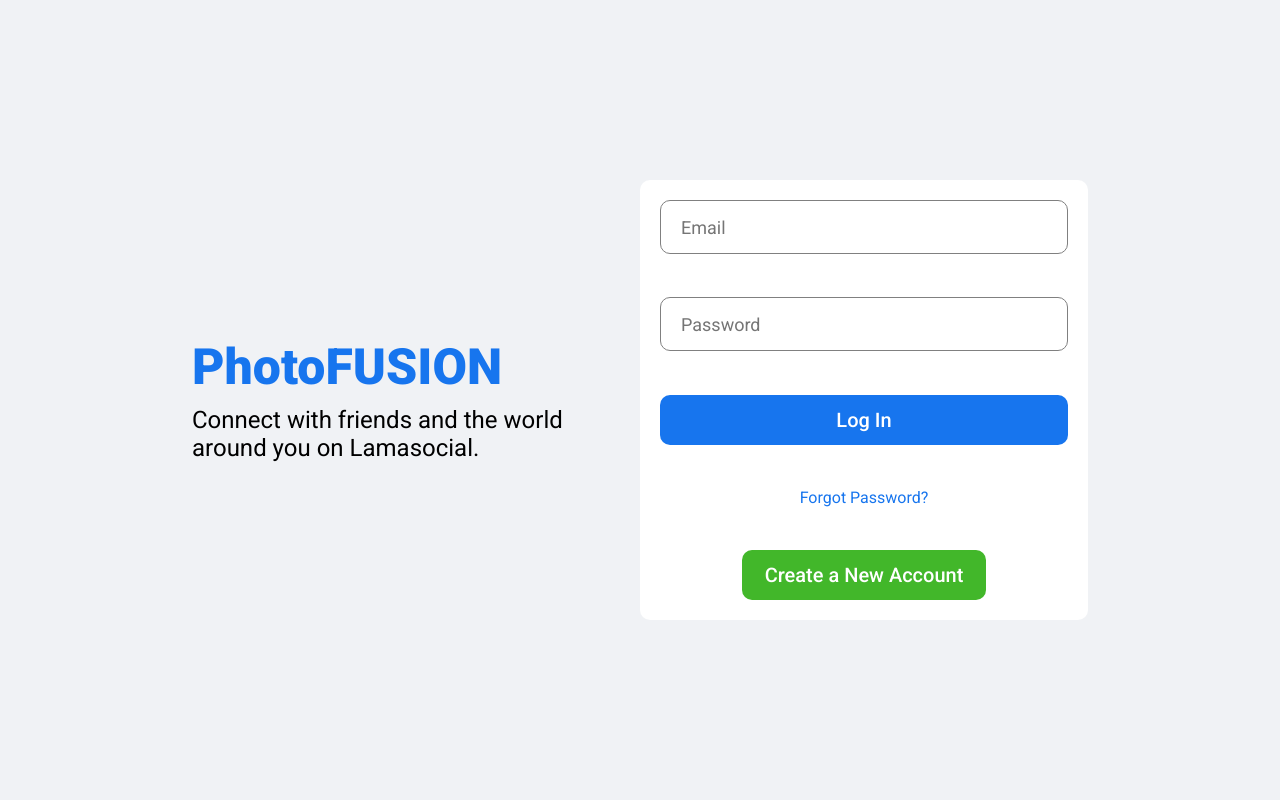
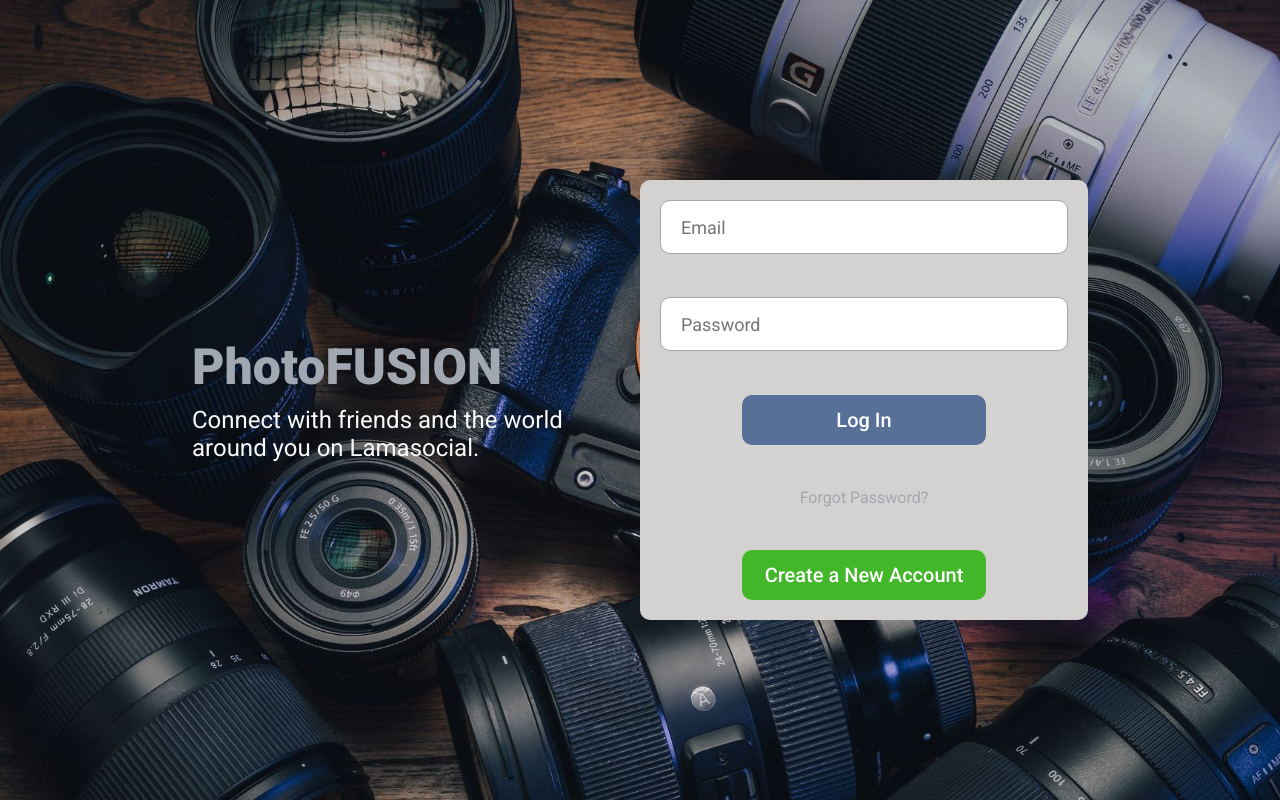
Before and after one commit to amatute19/LP4-REDSOCIAL, a React (Create React App) app in the folder client/: page / in a window 1280 px wide. Both pictures are taken after a click on the button "Log into Account". Built offline with nearby package versions, Linux system fonts and the light colour scheme.

Commit message:
Update css register y login

```diff
--- a/client/src/pages/register/register.css
+++ b/client/src/pages/register/register.css
@@ -1,7 +1,8 @@
 .login {
   width: 100vw;
   height: 100vh;
-  background-color: #f0f2f5;
+  background: url('../../../public/assets/cameras_Fondo.jpg') no-repeat center center fixed;
+  background-size: cover;
   display: flex;
   align-items: center;
   justify-content: center;
@@ -24,53 +25,77 @@
 .loginLogo {
   font-size: 50px;
   font-weight: 800;
-  color: #1775ee;
+  color: #a2a8b1;
   margin-bottom: 10px;
 }
 
 .loginDesc {
   font-size: 24px;
+  color: #f9f9fa;
 }
 
-.loginBox{
+.loginBox {
   height: 400px;
   padding: 20px;
-    background-color: white;
+  background-color: rgb(212, 209, 209);
   border-radius: 10px;
   display: flex;
   flex-direction: column;
   justify-content: space-between;
 }
 
-.loginInput{
+/* Input fields */
+.loginInput {
   height: 50px;
   border-radius: 10px;
-    border: 1px solid gray;
+  border: 1px solid #a2a8b1;
   font-size: 18px;
   padding-left: 20px;
+  transition: background-color 0.3s, border-color 0.3s; /* Smooth transition */
 }
 
-.loginInput:focus{
+.loginInput:focus {
   outline: none;
 }
 
-.loginButton{
+.loginInput:hover {
+  background-color: #f0f0f0; /* Lighten background on hover */
+  border-color: #8a9bb8; /* Change border color on hover */
+}
+
+/* Login button */
+.loginButton {
+  width: 60%;
+  align-self: center;
   height: 50px;
   border-radius: 10px;
   border: none;
-    background-color: #1775ee;
+  background-color: #567097;
   color: white;
   font-size: 20px;
   font-weight: 500;
   cursor: pointer;
+  transition: background-color 0.3s, transform 0.3s; /* Smooth transition */
 }
 
-.loginForgot{
-    text-align: center;
-    color: #1775ee;
+.loginButton:hover {
+  background-color: #5a7098; /* Darken background on hover */
+  transform: scale(1.05); /* Slightly enlarge button on hover */
 }
 
-.loginRegisterButton{
+/* Forgot password text */
+.loginForgot {
+  text-align: center;
+  color: #a2a8b1;
+  transition: color 0.3s; /* Smooth transition */
+}
+
+.loginForgot:hover {
+  color: #758fb6; /* Change text color on hover */
+}
+
+/* Register button */
+.loginRegisterButton {
   width: 60%;
   align-self: center;
   height: 50px;
@@ -81,4 +106,10 @@
   font-size: 20px;
   font-weight: 500;
   cursor: pointer;
+  transition: background-color 0.3s, transform 0.3s; /* Smooth transition */
 }
+
+.loginRegisterButton:hover {
+  background-color: #369321; /* Darken background on hover */
+  transform: scale(1.05); /* Slightly enlarge button on hover */
+}
```
Also changed, not shown: client/public/assets/cameras_Fondo.jpg (added). Lines whose indentation alone changed are shown as unchanged.
